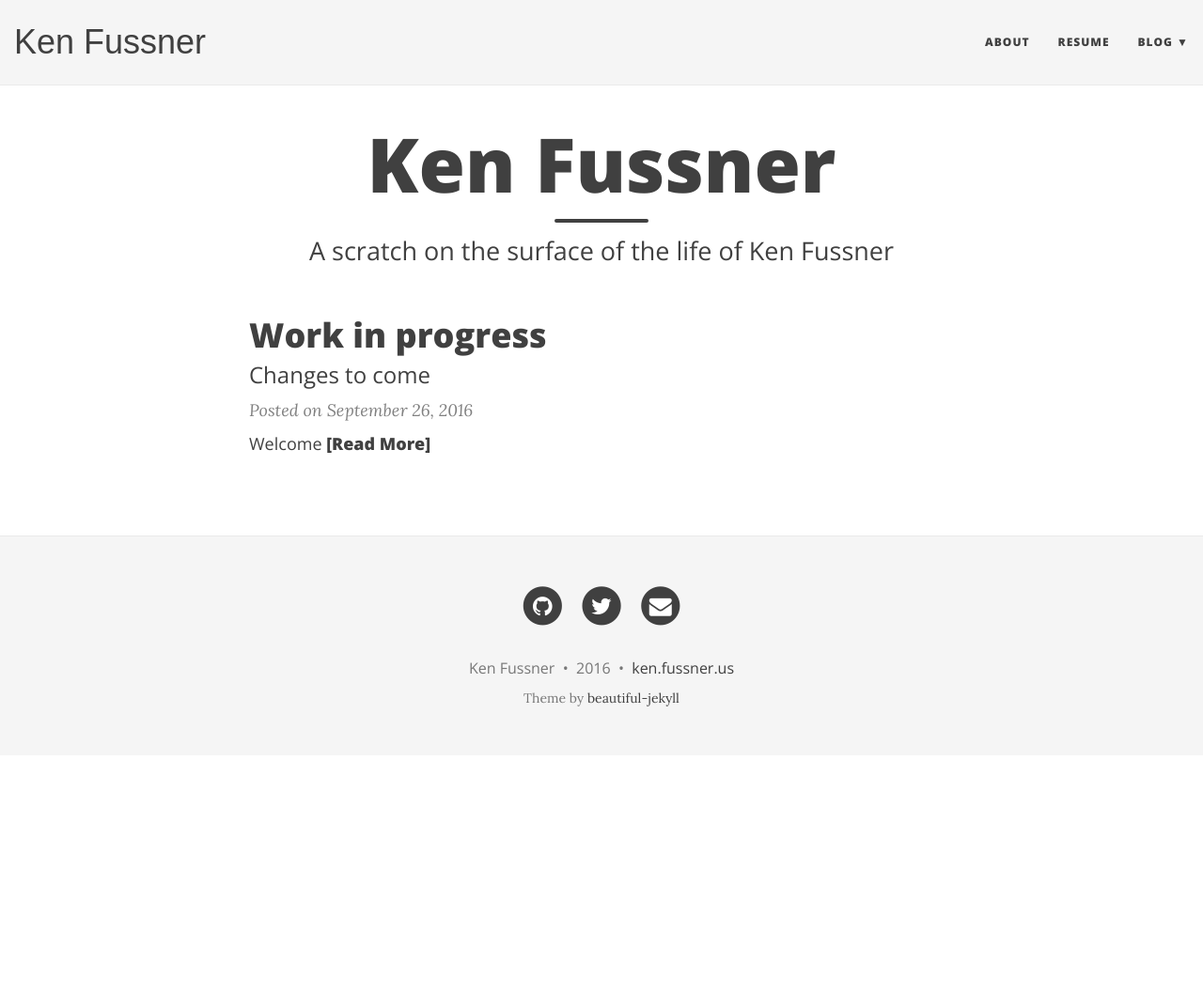
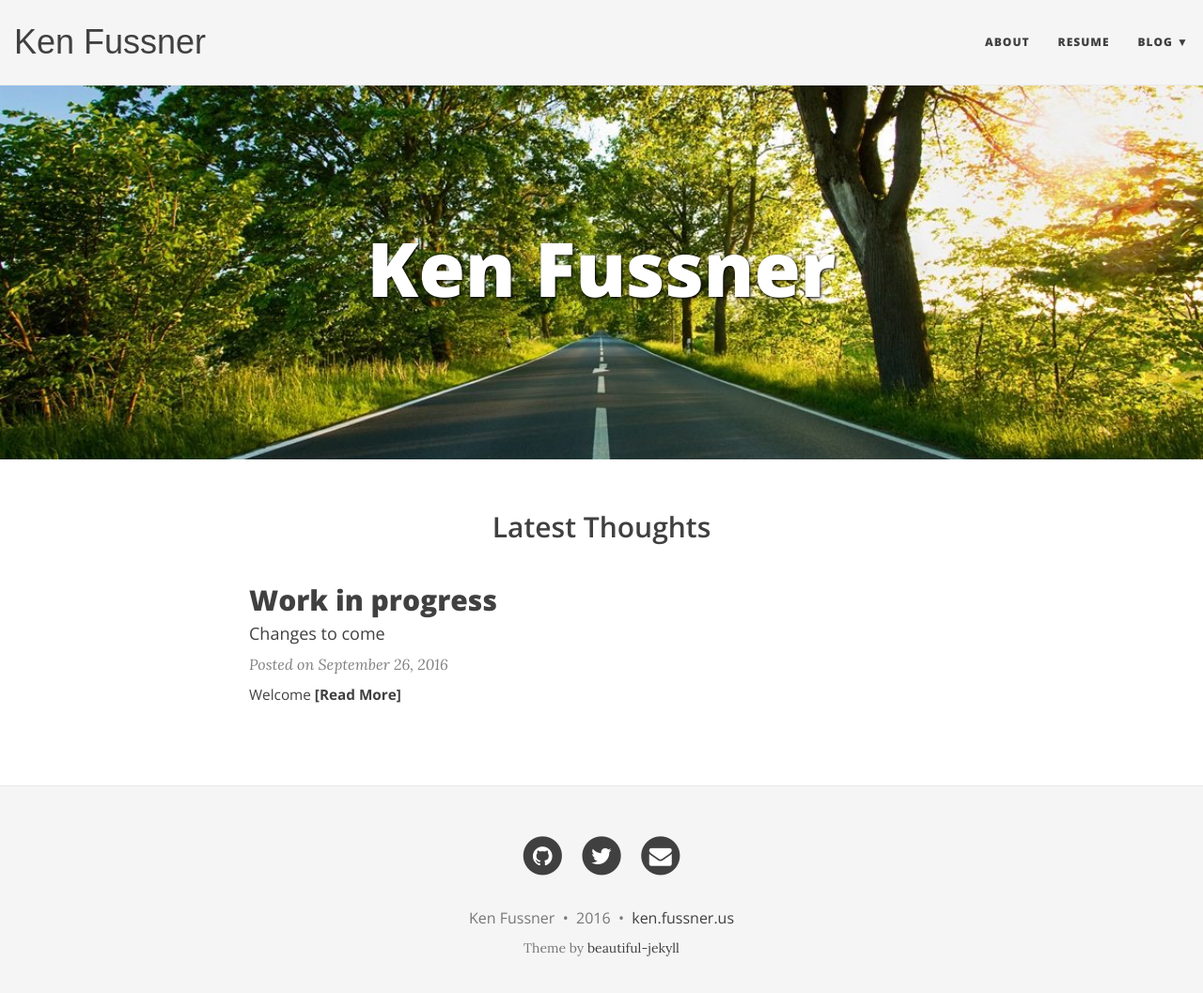
Before and after one commit to kenfussner/kenfussner.github.io, a Jekyll site: the page built from index.html, in a window 1280 px wide and 1070 px high. Shown: the top 1057 px of the window at 94% size. Built offline with Jekyll 4.4.1, drawn with Linux system fonts in a browser that asks for light colours; nearby versions of some CDN libraries; some web fonts are replaced; the list of posts is cut into pages by our own code.

Commit message:
home page updates

```diff
--- a/css/main.css
+++ b/css/main.css
@@ -237,6 +237,10 @@ footer .theme-by {
 
 /* --- Post preview --- */
 
+.posts-list-heading {
+  font-weight: 600;
+}
+
 .post-preview {
   padding: 20px 0;
   border-bottom: 1px solid #eee;
@@ -275,21 +279,16 @@ footer .theme-by {
 .post-preview .post-meta,
 .post-heading .post-meta {
   color: #808080;
-  font-size: 18px;
+  font-size: 16px;
   font-style: italic;
   margin: 0 0 10px;
 }
 .post-preview .post-entry {
   font-family: 'Open Sans', 'Helvetica Neue', Helvetica, Arial, sans-serif;
+  font-size: 0.85em;
 }
 .post-preview .post-read-more {
-  font-weight: 800;
-}
-
-@media only screen and (min-width: 768px) {
-  .post-preview .post-title {
-    font-size: 36px;
-  }
+  font-weight: 700;
 }
 
 /* --- Tags --- */
--- a/index.html
+++ b/index.html
@@ -1,17 +1,21 @@
 ---
 layout: page
 title: Ken Fussner
-subtitle: A scratch on the surface of the life of Ken Fussner
+subtitle:
+bigimg: /img/path.jpg
+bigimg: /img/path.jpg
+bigimg: /img/path.jpg
 ---
 
+<h2 class="posts-list-heading text-center">Latest Thoughts</h2>
 <div class="posts-list">
   {% for post in paginator.posts %}
   <article class="post-preview">
     <a href="{{ post.url | prepend: site.baseurl }}">
-	  <h2 class="post-title">{{ post.title }}</h2>
+	  <h3 class="post-title">{{ post.title }}</h2>
 
 	  {% if post.subtitle %}
-	  <h3 class="post-subtitle">
+	  <h4 class="post-subtitle">
 	    {{ post.subtitle }}
 	  </h3>
 	  {% endif %}
```
